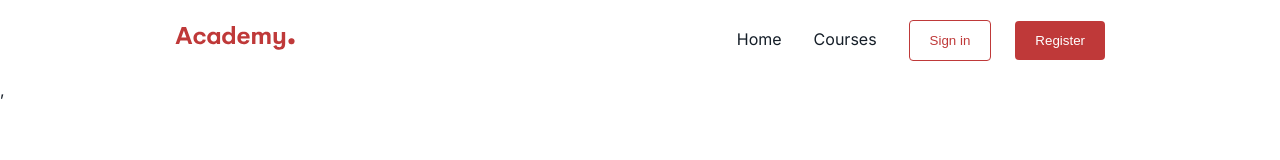
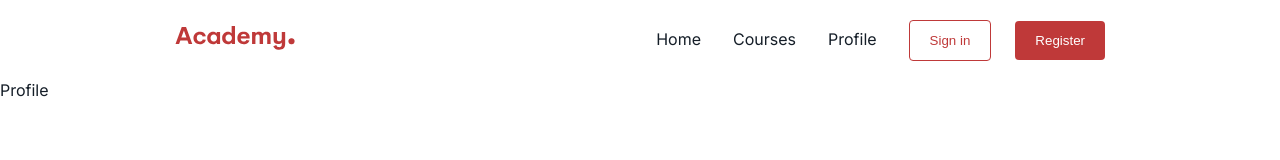
Before and after one commit to VilimTrakos/speck-hands-on, a React (Vite) app: page /profile in a window 1280 px wide. Shown: the top 160 px of the page. Built offline with nearby package versions, Linux system fonts and the light colour scheme.

Commit message:
Added profile page

```diff
--- a/src/App.jsx
+++ b/src/App.jsx
@@ -8,6 +8,8 @@ import Register from "./pages/Register/Register";
 import { Route, Routes } from "react-router-dom";
 import { useEffect } from "react";
 import Header from "./components/Header/Header";
+import { RotatingLines } from "react-loader-spinner";
+import Profile from "./pages/Profile/Profile";
 
 function App() {
   return (
@@ -19,8 +21,9 @@ function App() {
           <Route path="/" element={<Home />} />
           <Route path="courses" element={<Courses />} />
           <Route path="singleCourse/:id" element={<SingleCourse />} />
-          <Route path="/sign-in" element={<SignIn />} />
-          <Route path="/register" element={<Register />} />
+          <Route path="sign-in" element={<SignIn />} />
+          <Route path="register" element={<Register />} />
+          <Route path="profile" element={<Profile />} />
         </Routes>
       </main>
     </>
--- a/src/components/Header/Header.jsx
+++ b/src/components/Header/Header.jsx
@@ -33,6 +33,7 @@ const Header = () => {
             <HamburgerLink to={"/"}>Home</HamburgerLink>
 
             <HamburgerLink to={"/Courses"}>Courses</HamburgerLink>
+            <HamburgerLink to={"/profile"}>Profile</HamburgerLink>
 
             <HamburgerLink to={"/sign-in"}>Sign in</HamburgerLink>
 
@@ -43,6 +44,7 @@ const Header = () => {
         <HeaderNav>
           <HeaderLink to={"/"}>Home</HeaderLink>
           <HeaderLink to={"/Courses"}>Courses</HeaderLink>
+          <HeaderLink to={"/profike"}>Profile</HeaderLink>
           <HeaderButton onClick={() => navigate("/sign-in")} isOutline>
             {" "}
             Sign in
--- a/src/main.jsx
+++ b/src/main.jsx
@@ -1,17 +1,16 @@
-import React from 'react'
-import ReactDOM from 'react-dom/client'
-import { BrowserRouter } from 'react-router-dom'
+import React from "react";
+import ReactDOM from "react-dom/client";
+import { BrowserRouter } from "react-router-dom";
 
-import App from './App.jsx'
+import App from "./App.jsx";
 
-import './_global.scss'
-import './theme.scss'
+import "./_global.scss";
+import "./theme.scss";
 
-
-ReactDOM.createRoot(document.getElementById('root')).render(
+ReactDOM.createRoot(document.getElementById("root")).render(
   <React.StrictMode>
-  <BrowserRouter>
-    <App />
-    </BrowserRouter>,
-  </React.StrictMode>,
-)
+    <BrowserRouter>
+      <App />
+    </BrowserRouter>
+  </React.StrictMode>
+);
--- a/src/pages/Courses/Courses.jsx
+++ b/src/pages/Courses/Courses.jsx
@@ -1,5 +1,5 @@
 import React from "react";
-import Header from "../../components/Header/Header";
+
 import { Link } from "react-router-dom";
 import Loader from "../../components/Loader/Loader";
 import { Grid } from "../../utils/styles/generalStyles";
--- a/src/pages/Home/Home.jsx
+++ b/src/pages/Home/Home.jsx
@@ -1,6 +1,6 @@
 import React from "react";
 import { Grid } from "../../utils/styles/generalStyles";
-import Header from "../../components/Header/Header";
+
 import Hero from "../../components/Hero/Hero";
 import Section from "../../components/Section/Section";
 import Course from "../../components/Course/Course";
--- /dev/null
+++ b/src/pages/Profile/Profile.jsx
@@ -0,0 +1,10 @@
+import React from "react";
+import { Formik } from "formik";
+import * as Yup from "yup";
+import Section from "../../components/Section/Section";
+
+function Profile() {
+  return <div>Profile</div>;
+}
+
+export default Profile;
--- a/src/pages/SingleCourse/SingleCourse.jsx
+++ b/src/pages/SingleCourse/SingleCourse.jsx
@@ -1,7 +1,7 @@
 import React from "react";
 import coursesMock from "../../utils/mock/courses";
 import Section from "../../components/Section/Section";
-import Header from "../../components/Header/Header";
+
 import CourseArticle from "../../components/CourseArticle/CourseArticle";
 
 import { useParams } from "react-router-dom";
```
